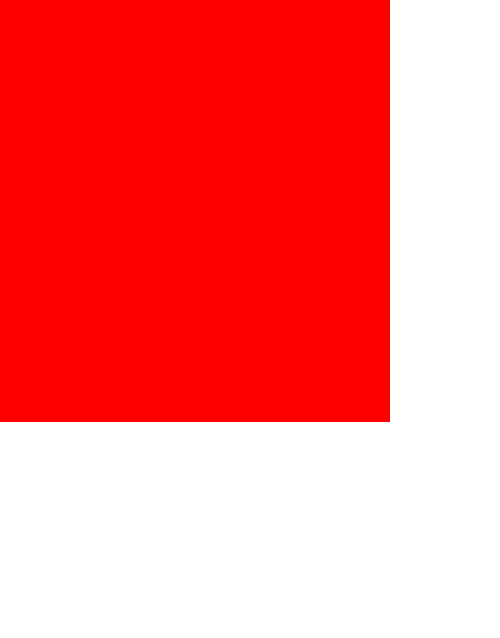
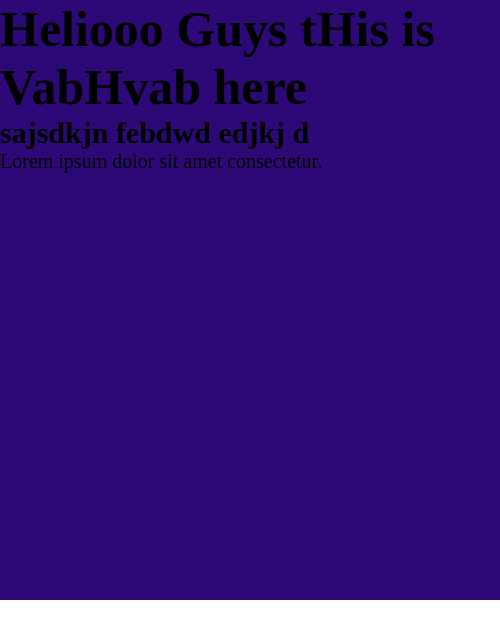
Before and after one commit to vaibhav7566/FS-32, a plain HTML site: page class-23 Responsive/index.html in a window 390 px wide. Shown: the whole page, 500 px wide, since content can reach past the window. Drawn offline with Linux system fonts and the light colour scheme.

Commit message:
Learnt responsiveness

```diff
--- a/class-23 Responsive/index.html
+++ b/class-23 Responsive/index.html
@@ -7,6 +7,37 @@
     <link rel="stylesheet" href="style.css">
 </head>
 <body>
-    <div class="d"></div>
+    <!-- pixel -->
+    <div class="px"></div>
+
+    <!-- percentage -->
+    <div class="parent">
+       <div class="child"></div>
+    </div>
+
+    <!-- vw  -->
+     <div class="vw">
+     </div>
+
+     <!-- vh -->
+      <div class="vh">
+      </div>
+
+      <!-- vw and vh -->
+       <div class="port"></div>
+
+<!-- vmax -->
+       <div class="vmax"></div>
+
+       <!-- vmin -->
+        <div class="vmin"></div>
+
+        <!-- em -->
+
+        <div class="emParent">
+            <h1>Heliooo Guys tHis is VabHvab here</h1>
+            <h3>sajsdkjn febdwd edjkj d</h3>
+            <p>Lorem ipsum dolor sit amet consectetur.</p>
+        </div>
 </body>
 </html>
--- a/class-23 Responsive/style.css
+++ b/class-23 Responsive/style.css
@@ -8,8 +8,84 @@ html,body{
     height: 100%;
 }
 
-.d{
-    height: 50vh;
-    width: 100vw;
+/*  pixels */
+
+/*  .px{
+    width: 300px;
+    height: 300px;
+    background-color: brown;
+} */
+
+
+/* Percentage */
+
+/* .parent{
+    width: 50%;
+    height: 50%;
+    background-color: cornflowerblue;
+}
+.child{
+    width: 50%;
+    height: 50%;
+    background-color: black;
+} */
+
+/* vw */
+
+/* .vw{
+width: 30vw;
+height: 30vw;
+background-color: cornflowerblue;
+} */
+
+/* vh */
+
+/* .vh{
+width: 30vh;
+height: 30vh;
+background-color: rgb(7, 37, 94);
+} */
+
+/* vw and vh */
+
+/* .port{
+    width: 40vw;
+    height: 40vh;
+    background-color: black;
+} */
+
+/* vmax */
+
+/* .vmax{
+    width: 30vmax;
+    height: 30vmax;
     background-color: red;
+} */
+
+/* vmin */
+
+/* .vmin{
+    width: 40vmin;
+    height: 40vmin;
+    background-color: blue;
+} */
+
+/* em */
+
+.emParent{
+    width: 500px;
+    height: 600px;
+    background-color: rgb(45, 9, 119);
+    font-size: 10px;
 }
+
+h1{
+    font-size: 5em;
+}
+
+h3{
+font-size: 3em;
+}
+p{
+    font-size:2em;
+}
```
Also changed, not shown: 1 other file.
